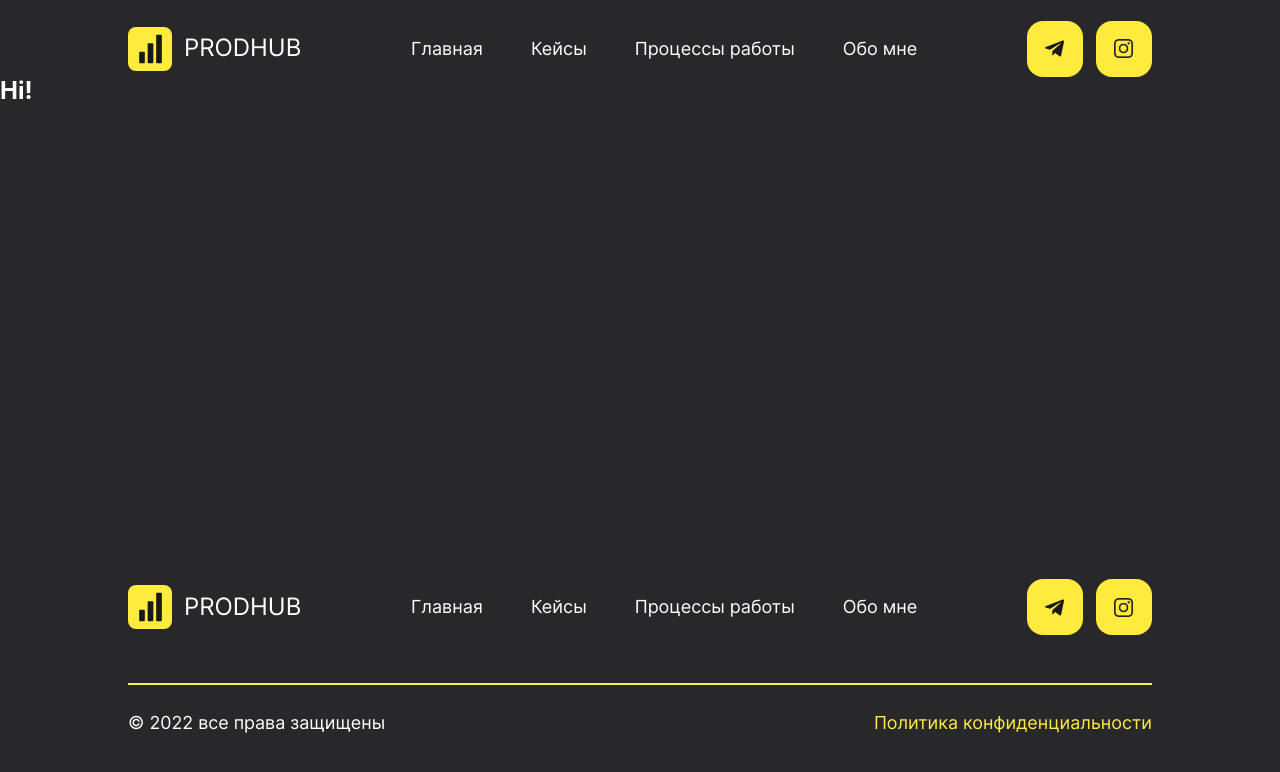
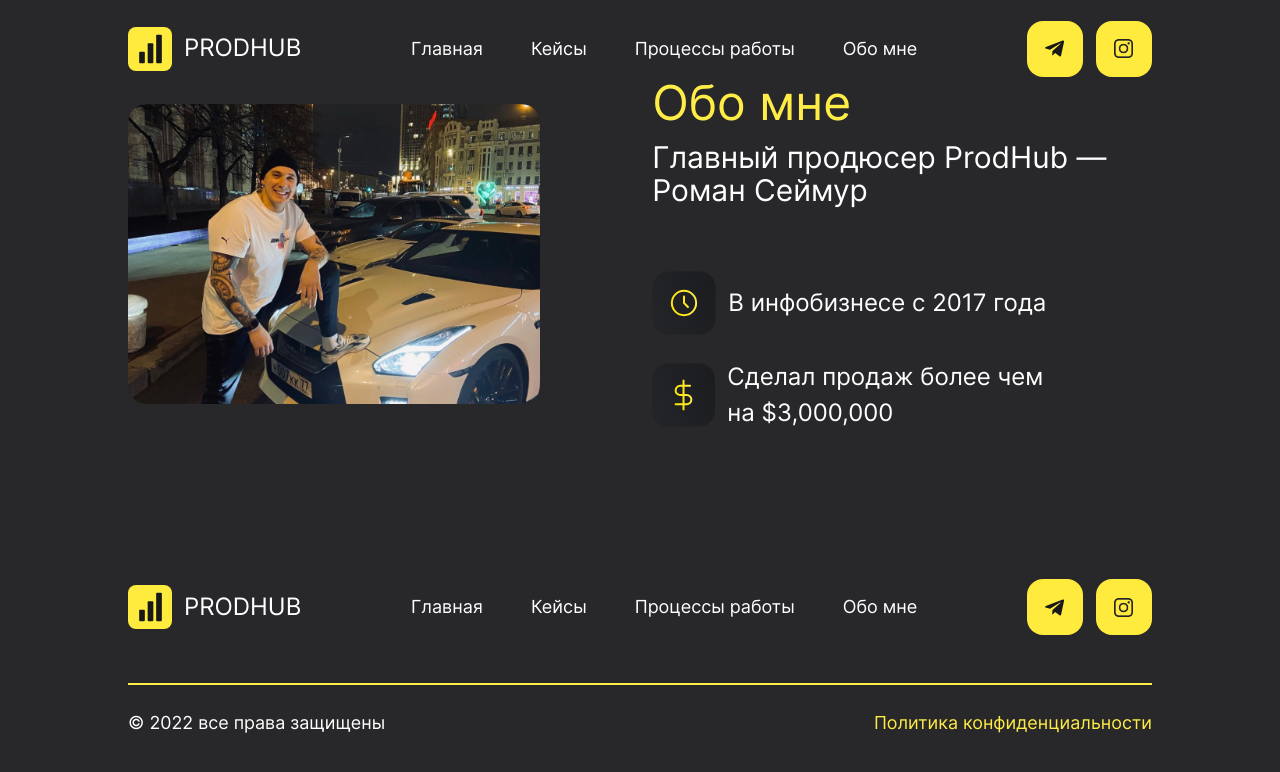
Before and after one commit to alexandra-urberg/React-PRODHUB, a React app: page / in a window 1280 px wide. Built offline with nearby package versions, Linux system fonts and the light colour scheme; a web font is replaced by a local one.

Commit message:
feat: added new component About

```diff
--- /dev/null
+++ b/src/components/about/About.css
@@ -0,0 +1,96 @@
+.about {
+  display: grid;
+  align-items: center;
+  grid-template-columns: fit-content(40.2%) fit-content(48.8%);
+  grid-template-areas: "image information";
+  column-gap: 11%;
+}
+
+.about_img {
+  grid-area: image;
+  width: 100%;
+  height: auto;
+}
+
+.about__container {
+  grid-area: information;
+  display: flex;
+  flex-direction: column;
+}
+
+.about__title {
+  font-size: 3em;
+  line-height: 52.8px;
+  font-weight: normal;
+  color: #feec47;
+}
+
+.about__subtitle {
+  font-size: 1.87em;
+  line-height: 33px;
+  font-weight: normal;
+  margin-top: 12px;
+}
+
+.about__box {
+  display: flex;
+  flex-direction: column;
+  list-style: none;
+  justify-content: end;
+  margin-top: 64px;
+}
+
+.box {
+  display: flex;
+  align-items: center;
+  margin-bottom: 24px;
+}
+
+.box:last-of-type {
+  margin-bottom: 0;
+}
+
+.about__icon {
+  width: 64px;
+  height: 64px;
+  border-radius: 16px;
+}
+
+.about__description {
+  font-size: 1.5em;
+  line-height: 36px;
+  font-weight: normal;
+  margin-left: 12px;
+}
+
+@media screen and (max-width: 540px) {
+  .about {
+    display: flex;
+    flex-direction: column;
+  }
+
+  .about__title {
+    font-size: 1.87em;
+    line-height: 33px;
+  }
+
+  .about__subtitle {
+    text-align: center;
+    font-size: 1.12em;
+    line-height: 27px;
+    margin: 8px 0 24px;
+  }
+
+  .about__description {
+    font-size: 1.12em;
+    line-height: 27px;
+  }
+
+  .about__box {
+    margin-top: 24px;
+  }
+
+  .box {
+    margin-bottom: 16px;
+  }
+}
--- /dev/null
+++ b/src/components/about/About.js
@@ -0,0 +1,64 @@
+import React from "react";
+import MediaQuery from "react-responsive";
+import img from "../../images/Image-4.png";
+import clock from "../../images/clock_icon.svg";
+import money from "../../images/money_icon.svg";
+
+function About() {
+  return (
+    <div className="about">
+      <>
+        <MediaQuery minWidth={541}>
+          <img className="about_img" src={img} alt="self_portrait"></img>
+          <div className="about__container">
+            <h3 className="about__title">Обо мне</h3>
+            <p className="about__subtitle">
+              Главный продюсер ProdHub — Роман Сеймур
+            </p>
+            <ul className="about__box">
+              <li className="box">
+                <img
+                  className="about__icon"
+                  src={clock}
+                  alt="clock__icon"
+                ></img>
+                <p className="about__description">В инфобизнесе с 2017 года</p>
+              </li>
+              <li className="box">
+                <img
+                  className="about__icon"
+                  src={money}
+                  alt="money__icon"
+                ></img>
+                <p className="about__description">
+                  Сделал продаж более чем на $3,000,000
+                </p>
+              </li>
+            </ul>
+          </div>
+        </MediaQuery>
+        <MediaQuery maxWidth={540}>
+          <h3 className="about__title">Обо мне</h3>
+          <p className="about__subtitle">
+            Главный продюсер ProdHub — Роман Сеймур
+          </p>
+          <img className="about_img" src={img} alt="self_portrait"></img>
+          <ul className="about__box">
+            <li className="box">
+              <img className="about__icon" src={clock} alt="clock__icon"></img>
+              <p className="about__description">В инфобизнесе с 2017 года</p>
+            </li>
+            <li className="box">
+              <img className="about__icon" src={money} alt="money__icon"></img>
+              <p className="about__description">
+                Сделал продаж более чем на $3,000,000
+              </p>
+            </li>
+          </ul>
+        </MediaQuery>
+      </>
+    </div>
+  );
+}
+
+export default About;
--- a/src/components/main/Main.js
+++ b/src/components/main/Main.js
@@ -1,9 +1,10 @@
 import React from "react";
+import About from "../about/About";
 
 function Main() {
   return(
-    <main className="main">
-        <h2>Hi!</h2>
+    <main className="main section">
+        <About/>
     </main>
   );
 }
--- a/src/index.css
+++ b/src/index.css
@@ -6,5 +6,6 @@
 @import url(./components/navigation/Navigation.css);
 @import url(./components/icons/Icons.css);
 @import url(./components/main/Main.css);
+@import url(./components/about/About.css);
 @import url(./components/footer/Footer.css);
 @import url(./components/popupNav/PopupNav.css);
```
